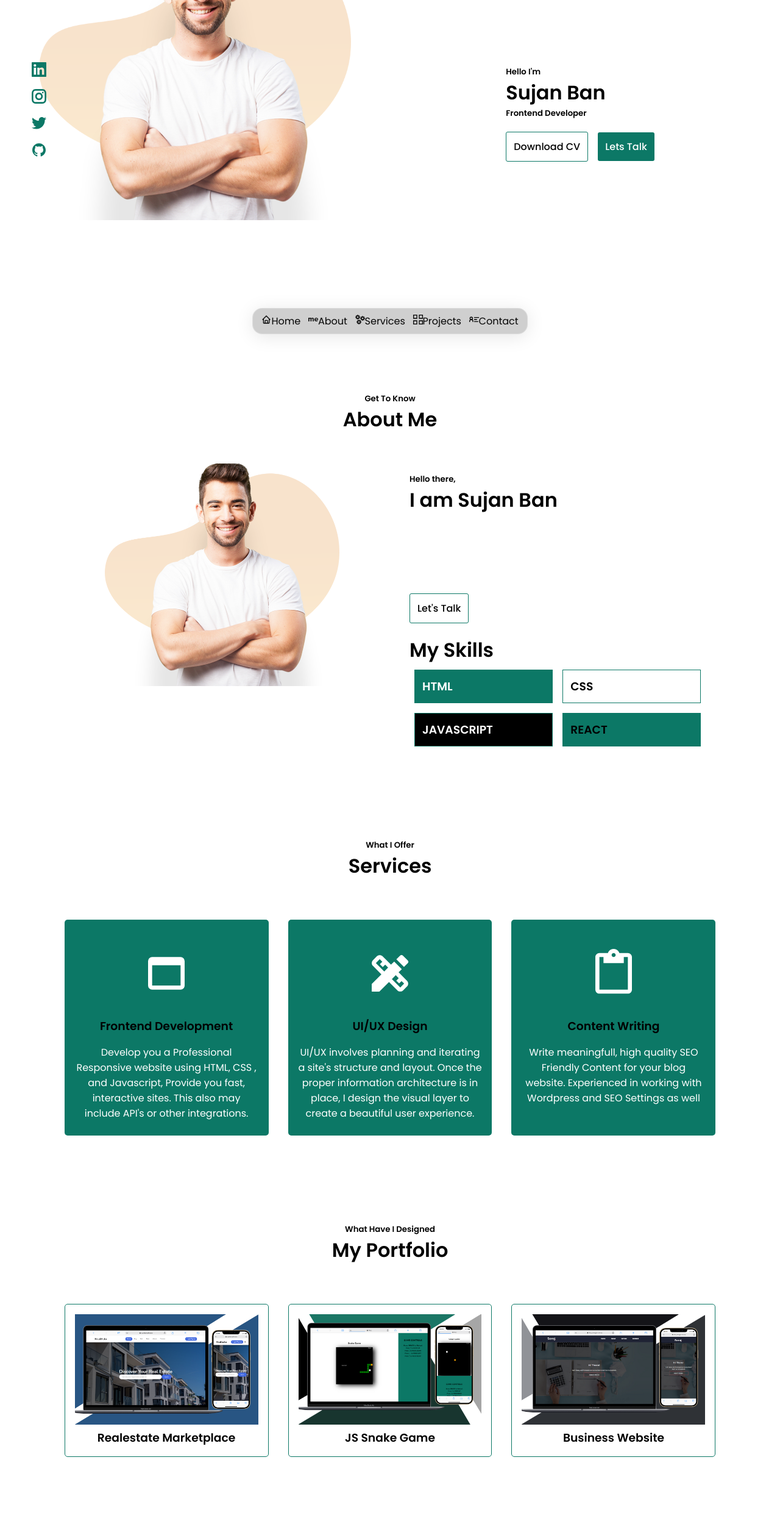
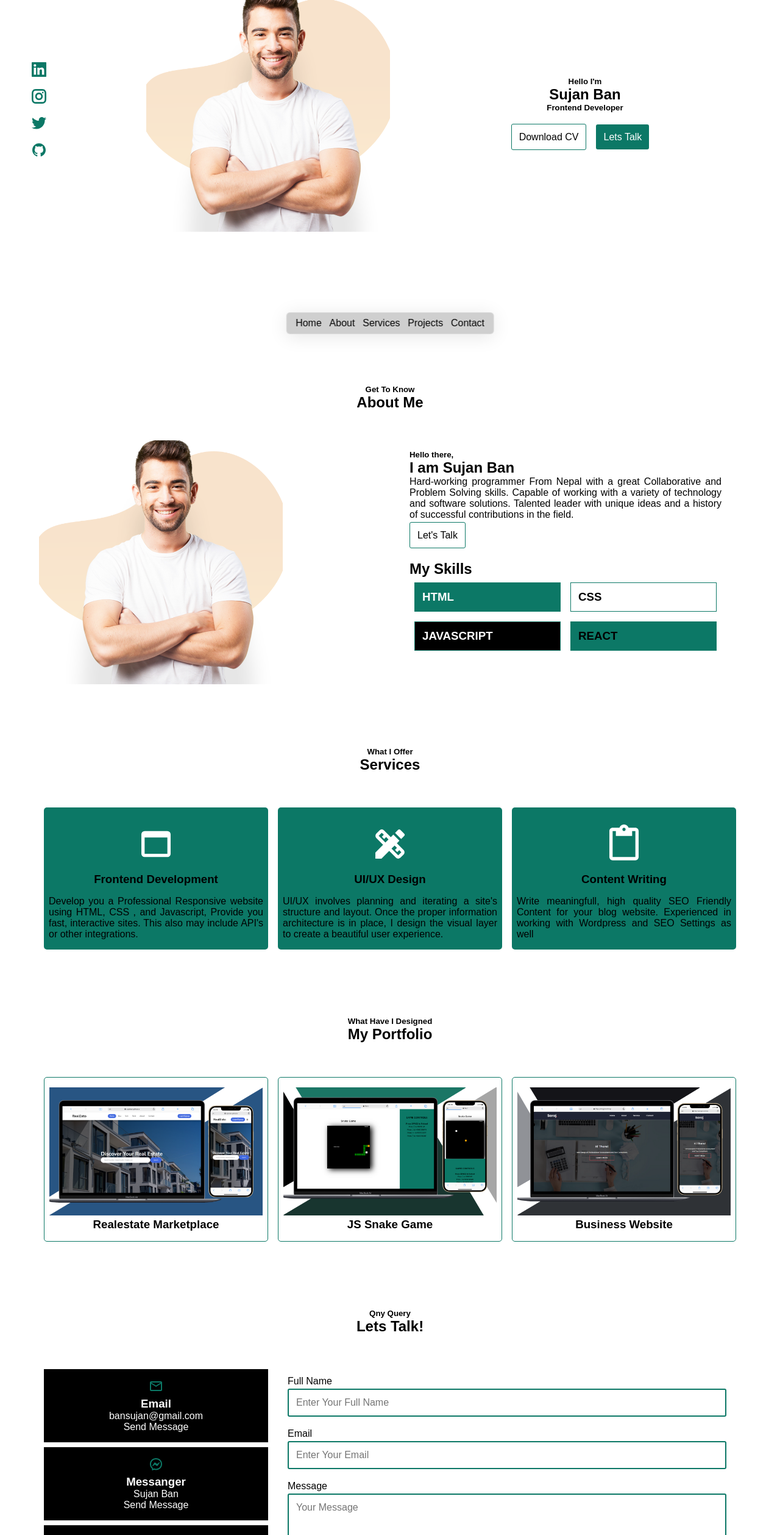
Before and after one commit to Sujanban/personal_portfolio_site, a React (Create React App) app: page / in a window 1280 px wide. Shown: the part 220-2737 px from the top of the page at 61% size. Built offline with nearby package versions, Linux system fonts and the light colour scheme.

Commit message:
First Commit

```diff
--- a/package.json
+++ b/package.json
@@ -3,6 +3,7 @@
   "version": "0.1.0",
   "private": true,
   "dependencies": {
+    "@emailjs/browser": "^3.6.2",
     "@testing-library/jest-dom": "^5.16.4",
     "@testing-library/react": "^13.3.0",
     "@testing-library/user-event": "^13.5.0",
--- a/src/App.css
+++ b/src/App.css
@@ -5,7 +5,27 @@ backdrop-filter: blur(6.7px);
 -webkit-backdrop-filter: blur(6.7px);
 border: 1px solid rgba(255, 255, 255, 0.3); */
 
+/* ::-webkit-scrollbar-thumb {
+  background: rgb(12, 120, 102);
+} */
+::-webkit-scrollbar {
+  width: 15px;
+}
 
+/* Track */
+::-webkit-scrollbar-track {
+  background: #f1f1f1;
+}
+
+/* Handle */
+::-webkit-scrollbar-thumb {
+  background: rgb(12, 120, 102);
+}
+
+/* Handle on hover */
+::-webkit-scrollbar-thumb:hover {
+  background: #555;
+}
 
 @import url('https://fonts.googleapis.com/css2?family=Poppins:wght@300;400;500;600&display=swap');
 
@@ -16,18 +36,20 @@ border: 1px solid rgba(255, 255, 255, 0.3); */
   font-family: 'Poppins', sans-serif;
   list-style-type: none;
   text-decoration: none;
+  scroll-behavior: smooth;
 }
 
 header {
   position: absolute;
   position: fixed;
+  z-index: 999;
   bottom: 2rem;
   left: 50%;
   transform: translate(-50%);
   padding: 0.5rem;
   /* From https://css.glass */
   background: rgba(0, 0, 0, 0.19);
-  border-radius: 16px;
+  border-radius: 6px;
   box-shadow: 0 4px 30px rgba(0, 0, 0, 0.1);
   backdrop-filter: blur(6.7px);
   -webkit-backdrop-filter: blur(6.7px);
@@ -39,6 +61,18 @@ header a {
   margin: 0.15rem;
   color: black;
 }
+.nav a {
+  text-align: center;
+}
+
+header a:hover {
+  padding: 0.25rem;
+  margin: 0.15rem;
+  border-radius: 3px;
+  background-color: rgb(12, 120, 102);
+  color: white;
+  font-weight: 500;
+}
 
 /* hero section */
 .hero {
@@ -49,17 +83,18 @@ header a {
   align-items: center;
 }
 
-.hero_img {
-  /* background-color: rebeccapurple; */
+/* .hero_img {
   height: 100vh;
   width: 100%;
   padding-top: 15%;
+  align-items: center;
+} */
 
-}
-
-.hero_img img {
-  /* height: 90%; */
-  width: 80%;
+.hero img {
+  margin-left: auto;
+  height: 650px;
+  width: 650px;
+  object-fit: cover;
 }
 
 .cta {
@@ -74,6 +109,13 @@ header a {
   color: white;
   font-weight: 500;
 }
+.btn:hover {
+  outline: 1px solid rgb(12, 120, 102);
+  color: black;
+  font-weight: 500;
+  background-color: transparent;
+
+}
 
 .btn-outline {
   padding: 0.75rem;
@@ -84,25 +126,18 @@ header a {
   background-color: transparent;
   font-weight: 500;
 }
+.btn-outline:hover {
+  background-color: rgb(12, 120, 102);
+  color: white;
+}
 
 .hero .hero_info {
-  margin-left: auto;
-  margin-right: auto;
-  text-align: left;
+  /* margin-left: auto;
+  margin-right: auto; */
+  /* text-align: left; */
 }
 
-.nav a {
-  text-align: center;
-}
 
-.nav a:hover {
-  padding: 0.75rem;
-  margin: 1rem;
-  border-radius: 3px;
-  background-color: rgb(12, 120, 102);
-  color: white;
-  font-weight: 500;
-}
 
 
 
@@ -141,8 +176,27 @@ header a {
   display: flex;
   flex-direction: column;
   text-align: center;
+  position: relative;
+}
+.custom-shape-divider-top-1659610185 {
+  position: absolute;
+  top: 0;
+  left: 0;
+  width: 100%;
+  overflow: hidden;
+  line-height: 0;
 }
 
+.custom-shape-divider-top-1659610185 svg {
+  position: relative;
+  display: block;
+  width: calc(100% + 1.3px);
+  height: 133px;
+}
+
+.custom-shape-divider-top-1659610185 .shape-fill {
+  fill: #0C7866;
+}
 .about>h1 {
   padding-bottom: 3rem;
 }
@@ -152,8 +206,14 @@ header a {
   grid-template-columns: 1fr 1fr;
 }
 
-.about .about_main .about_img img {
+/* .about .about_main .about_img img {
   width: 70%;
+} */
+
+.about .about_main img {
+  width: 650px;
+  height: 650px;
+  object-fit: cover;
 }
 
 .about .about_main .about_info {
@@ -163,6 +223,7 @@ header a {
 
 .about .about_main .about_info p {
   margin-bottom: 1rem;
+  text-align: justify;
 }
 
 .about .about_main .about_info .about_skill {
@@ -236,6 +297,9 @@ header a {
   padding-top: 1rem;
   color: white;
 }
+.services .services_items .services_item p {
+  text-align: justify;
+}
 
 .services .services_items .services_item h3 {
   padding-bottom: 1rem;
@@ -270,7 +334,9 @@ header a {
   border-radius: 5px;
   position: relative;
 }
-
+.project .project_items .project_item .project_image{
+  /* position: relative; */
+}
 .project .project_items .project_item img {
   /* height: 300px; */
   width: 100%;
@@ -284,9 +350,12 @@ header a {
   position: absolute;
   top: 0;
   left: 0;
-  width: 92%;
-  height: 77%;
-  margin: 1rem;
+  /* width: 92%;
+  height: 77%; */
+  width: 100%;
+  height: 100%;
+  margin-right: 1rem;
+  margin-right: 1rem;
   /* background-color: rgb(75, 74, 74); */
   background: rgba(0, 0, 0, 0.19);
   box-shadow: 0 4px 30px rgba(0, 0, 0, 0.1);
@@ -344,8 +413,8 @@ header a {
 }
 
 .contact .conatact_info .contact_first .contact_item h3,
-p,
-a {
+.contact .conatact_info .contact_first .contact_item p,
+.contact .conatact_info .contact_first .contact_item a {
   color: white;
 }
 
@@ -363,21 +432,29 @@ a {
   line-height: 1.5rem;
   margin: 1rem;
 }
-
+.contact .conatact_info .contact_second form #submit{
+  width: initial;
+  border: none;
+}
 .contact .conatact_info .contact_second form input,
-textarea {
-  width: 60%;
+.contact .conatact_info .contact_second form textarea {
+  width: 90%;
   padding: 0.75rem;
   font-size: 1rem;
   border: 2px solid rgb(12, 120, 102);
   border-radius: 3px;
 }
 
+
+
+
+
+
 /* footer */
 
 .footer {
   margin: none;
-  background-color: rgb(12, 120, 102);
+  background-color: rgba(0, 0, 0, 0.75);
   color: white;
   /*padding:2rem;*/
   padding: auto 7%;
@@ -457,10 +534,20 @@ textarea {
 }
 
 .footer_newsletter a {
-  color: #A0A2AD;
-  text-decoration: underline;
+  color: white;
 }
-
+.footer_newsletter h2 {
+  margin-bottom: 1rem;
+}
+.footer_newsletter .btn {
+  padding: 0.5rem 0.75rem;
+  margin: 0;
+}
+.footer_newsletter .btn:hover{
+  color: black;
+  background-color: white;
+  font-weight: 800;
+}
 .footer_secondary {
   padding: 1rem 0.5rem;
   display: flex;
@@ -473,17 +560,150 @@ textarea {
   /*align-items: center;*/
   text-align: center;
 }
-
-.footer_secondary p i {
+.footer_secondary p i{
+  color: red;
+  margin-top: 1px;
+  font-size: 1.25rem;
+}
+.footer_secondary p a {
   cursor: pointer;
+  font-size: 1.5rem;
   padding: 0.5rem;
   margin: 0.5rem;
-  border-radius: 50%;
-  background-color: white;
-  color: black;
+  color: rgb(255, 255, 255);
 }
 
-.footer_secondary p i:hover {
-  color: white;
-  background-color: black;
+.footer_secondary p a:hover {
+  color: rgb(12, 120, 102);
 }
+
+
+
+
+
+
+
+
+
+
+
+
+
+
+
+
+
+
+
+
+
+
+
+@media (max-width: 1280px){
+  .hero img {
+    height: 400px;
+    width: 400px;
+  }
+  /*  */
+  .about {
+    padding: 4% 5%;
+  }
+  .about .about_main img {
+    width: 400px;
+    height: 400px;
+  }
+  /*  */
+  .services {
+    padding: 4% 5%;
+  }
+  .services .services_items .services_item {
+    margin: 0.5rem;
+    padding: 1rem 0.5rem;
+  }
+  .services .services_items .services_item h1 {
+    font-size: 4rem;
+    padding-top: 0.75rem;
+    color: white;
+  }
+  /*  */
+  .project {
+    padding: 4% 5%;
+  }
+  .project .project_items .project_item {
+    margin: 0.5rem;
+    padding: 1rem 0.5rem;
+  }
+
+  /*  */
+  .contact {
+    padding: 4% 5%;
+  }
+  .contact .conatact_info .contact_first .contact_item {
+    margin: 0.5rem;
+    padding: 1rem 0.5rem;
+  }
+  .contact .conatact_info .contact_second {
+    padding: 0rem 0.5rem;
+  }
+  .contact .conatact_info .contact_second form input,
+  .contact .conatact_info .contact_second form textarea {
+    width: 100%;
+  }
+
+
+
+
+}
+@media (max-width: 768px){
+  .hero{
+    display: block!important;
+      /* padding-top: 150px; */
+      padding-top: 15vh;
+  }
+  .hero .hero_info{
+    padding-top: 1rem;
+  }
+
+
+  /*  */
+  .about_main{
+    display: block!important;
+  }
+
+
+  /*  */
+  .services .services_items{
+    display: block!important;
+  }
+  /*  */
+  .project .project_items{
+    display: block!important;
+  }
+
+  /*  */
+  .contact .conatact_info{
+    display: block!important;
+  }
+}
+@media (max-width: 420px){
+  header {
+    padding: 0.25rem;
+  }
+
+  header a {
+    padding: 0rem;
+    margin: 0.10rem;
+  }
+  .hero img {
+    height: 300px;
+    width: 300px;
+  }
+  /*  */
+  .about {
+    padding: 4% 5%;
+  }
+  .about .about_main img {
+    width: 300px;
+    height: 300px;
+  }
+}
--- a/src/Components/About.js
+++ b/src/Components/About.js
@@ -3,20 +3,18 @@ import profile from '../Images/hero.png'
 
 export default function About() {
   return (
-    <div className='about'>
+    <section id='about' className='about'>
       <h5>Get To Know</h5>
       <h1>About Me</h1>
       <div className='about_main'>
-        <div className='about_img'>
-          <img src={profile} alt="profile"></img>
-        </div>
+        <img src={profile} alt="profile"></img>
         <div className='about_info'>
           <h5>Hello there,</h5>
           <h1>I am Sujan Ban</h1>
           <p>Hard-working programmer From Nepal with a great Collaborative and Problem Solving skills.
             Capable of working with a variety of technology and software solutions. Talented
             leader with unique ideas and a history of successful contributions in the field.</p>
-          <a href='' className='btn-outline'>Let's Talk</a>
+          <a href='#contact' className='btn-outline'>Let's Talk</a>
           <div className='about_skill'>
             <h1>My Skills</h1>
             <div className='items'>
@@ -36,6 +34,6 @@ export default function About() {
           </div>
         </div>
       </div>
-    </div>
+    </section>
   )
 }
--- a/src/Components/Contact.js
+++ b/src/Components/Contact.js
@@ -1,11 +1,28 @@
 import React from 'react'
 import { MdOutlineMail } from 'react-icons/md'
 import { RiMessengerLine, RiWhatsappLine } from 'react-icons/ri'
+import { useRef } from 'react';
+import emailjs from '@emailjs/browser';
 
 
 export default function Contact() {
+
+  // emailjs
+  const form = useRef();
+
+  const sendEmail = (e) => {
+    e.preventDefault();
+
+    emailjs.sendForm('service_2cj6jav', 'template_09yq072', form.current, 'n7Rl6tWh3bXIJBQLY')
+      .then((result) => {
+          console.log(result.text);
+      }, (error) => {
+          console.log(error.text);
+      });
+  };
+  // emailjs
   return (
-    <div className='contact'>
+    <section id='contact' className='contact'>
       <h5>Qny Query</h5>
       <h1>Lets Talk!</h1>
       <div className='conatact_info'>
@@ -15,41 +32,41 @@ export default function Contact() {
             <h3>Email</h3>
             <p>bansujan@gmail.com
             </p>
-            <a href=''>Send Message</a>
+            <a href='mailto: bansujan@gmail.com'>Send Message</a>
           </div>
           <div className='contact_item'>
             <h1><RiMessengerLine /></h1>
-            <h3>Email</h3>
-            <p>bansujan@gmail.com
+            <h3>Messanger</h3>
+            <p>Sujan Ban
             </p>
-            <a href=''>Send Message</a>
+            <a href='https://www.facebook.com/profile.php?id=100008615196537'>Send Message</a>
           </div>
           <div className='contact_item'>
             <h1><RiWhatsappLine /></h1>
-            <h3>Email</h3>
-            <p>bansujan@gmail.com
+            <h3>WhatsApp</h3>
+            <p>(977) 9823421386
             </p>
-            <a href=''>Send Message</a>
+            <a href='mailto: bansujan@gmail.com'>Send Message</a>
           </div>
         </div>
         <div className='contact_second'>
-          <form>
+          <form ref={form} onSubmit={sendEmail}>
             <div>
               <label>Full Name</label><br />
-              <input type='text' placeholder='Enter Your Full Name' />
+              <input type='text' name='name' placeholder='Enter Your Full Name' />
             </div>
             <div>
               <label>Email</label><br />
-              <input type='text' placeholder='Enter Your Email' />
+              <input type='text' name='email' placeholder='Enter Your Email' />
             </div>
             <div>
               <label>Message</label><br />
-              <textarea rows='8' placeholder='Your Message'></textarea>
+              <textarea rows='8' name='message' placeholder='Your Message'></textarea>
             </div>
-            <a type='submit' name='submit' className='btn' > Submit</a>
+            <input type='submit' name='submit' className='btn' id='submit'/>
           </form>
         </div>
       </div>
-    </div>
+    </section>
   )
 }
--- a/src/Components/Footer.js
+++ b/src/Components/Footer.js
@@ -1,47 +1,49 @@
 import React from 'react'
+import { GrLinkedin,GrInstagram,GrTwitter,GrGithub } from "react-icons/gr";
+import { AiFillHeart } from "react-icons/ai";
 
 export default function Footer() {
   return (
     <footer className="footer">
         <div className="footer_main">
             <div className="footer_info">
-                <h2>Realesto</h2>
+                <h2>Sujan Ban</h2>
                 <p>Sundarharaincha-5 Morang, Nepal 56705</p>
-                <p>Admin@realesto.com</p>
-                <a href="tel-phone"><i className="fa fa-phone"></i> (+977) 9824386853</a>
+                <p>bansujan@gmail.com</p>
+                <a href="tel-phone"><i className="fa fa-phone"></i> (+977) 9823421386</a>
             </div>
             <div className="footer_link">
                 <h2>Links</h2>
                 <div className="link_column">
                     <div>
-                        <a href="">Home</a>
-                        <a href="">Buy</a>
-                        <a href="">Sell</a>
-                        <a href="">Rent</a>
+                        <a href="/">Home</a>
+                        <a href="#about">About</a>
+                        <a href="#services">Services</a>
                     </div>
                     <div>
-                        <a href="">About Us</a>
-                        <a href="">Contact Us</a>
-                        <a href="">Privacy Policy</a>
-                        <a href="">Terms and Conditions</a>
+                        <a href="#projects">Projects</a>
+                        <a href="#contact">Contact</a>
                     </div>
                 </div>
             </div>
             <div className="footer_newsletter">
-                <h2>Subcribe to Our Newsletter</h2>
-                <label for="email">
-                    <input type="email" name="email" className="email"
-                        placeholder="Enter your e-mail"/><i><button type="submit">Subscribe</button></i>
-                </label>
-                <div>
+                <h5>Find me Fiverr</h5>
+                <h2>Hire Me As Freelancer</h2>
+                <a href='https://www.fiverr.com/sujan_ban' className='btn'>Visit</a>
+                {/* <div>
                     <input type="checkbox" name="checkbox" className="term"/> I have read and agree to the <a
                         href="policy.html">Privacy Policy</a>
-                </div>
+                </div> */}
             </div>
         </div>
         <div className="footer_secondary">
-            <p>Realesto &copy 2022. All right reserved.</p>
-            <p><i className="fa fa-twitter"></i><i className="fa fa-instagram"></i><i className="fa fa-linkedin"></i></p>
+            <p>Developed with <i><AiFillHeart/></i> by Sujan Ban.</p>
+            <p>
+                <a href='https://www.linkedin.com/in/sujan-ban'><GrLinkedin/></a>
+                <a href='https://www.instagram.com/sujanban1/'><GrInstagram/></a>
+                <a href='https://twitter.com/ban_sujan'><GrTwitter/></a>
+                <a href='https://github.com/Sujanban'><GrGithub/></a>
+            </p>
         </div>
     </footer>
   )
--- a/src/Components/Header.js
+++ b/src/Components/Header.js
@@ -1,8 +1,4 @@
 import React from 'react';
-import { BiHome } from 'react-icons/bi';
-import { SiAboutdotme } from 'react-icons/si';
-import { GrServices, GrProjects, GrContactInfo } from "react-icons/gr";
-// import { IconContext } from "react-icons";
 
 
 export default function Header() {
@@ -10,11 +6,17 @@ export default function Header() {
         // <IconContext.Provider value={{ color: "rgb(12, 120, 102)", size: '1.5rem' }}>
             <header>
                 <nav className="navbar">
-                    <a href="#hero"><BiHome />Home</a>
+                    {/* <a href="#"><BiHome />Home</a>
                     <a href="#about"><SiAboutdotme />About</a>
-                    <a href="sell.html"><GrServices />Services</a>
-                    <a href="rent.html"><GrProjects />Projects</a>
-                    <a href="contact.html"><GrContactInfo />Contact</a>
+                    <a href="#services"><GrServices />Services</a>
+                    <a href="#projects"><GrProjects />Projects</a>
+                    <a href="#contact"><GrContactInfo />Contact</a> */}
+
+                    <a href="/">Home</a>
+                    <a href="#about">About</a>
+                    <a href="#services">Services</a>
+                    <a href="#projects">Projects</a>
+                    <a href="#contact">Contact</a>
                 </nav>
             </header>
         // </IconContext.Provider>
--- a/src/Components/Hero.js
+++ b/src/Components/Hero.js
@@ -5,12 +5,12 @@ import cv from '../Images/CV.pdf';
 
 export default function Hero() {
   return (
-    <div className='hero'>
-      <div className='hero_img'>
+    <section id='/'  className='hero'>
+      {/* <div className='hero_img'> */}
         {/* <img src={profile}></img> */}
         <img src={hero} alt="profile"></img>
 
-      </div>
+      {/* </div> */}
 
       <div className='hero_info'>
         <h5>Hello I'm</h5>
@@ -18,9 +18,9 @@ export default function Hero() {
         <h5>Frontend Developer</h5>
         <div className='cta'>
           <a href={cv} download className='btn-outline'>Download CV</a>
-          <a href='' className='btn'>Lets Talk</a>
+          <a href='#contact' className='btn'>Lets Talk</a>
         </div>
       </div>
-    </div>
+    </section>
   )
 }
--- a/src/Components/Projects.js
+++ b/src/Components/Projects.js
@@ -8,35 +8,38 @@ import project3 from '../Images/project3.png'
 
 export default function Projects() {
   return (
-    <div className='project'>
+    <section id='projects'  className='project'>
       <h5>What Have I Designed</h5>
       <h1>My Portfolio</h1>
       <div className='project_items'>
         <div className='project_item'>
-          <img src={project1}></img>
+          <div className='project_image'>
+          <img src={project1} alt='Realestate Marketplace'></img>
+          </div>
+
           <h3>Realestate Marketplace</h3>
           <p>
-            <a href=''><GrGithub/></a>
-            <a href=''><BsGlobe/></a>
+            <a href='https://github.com/Sujanban/realestate-marketplace'><GrGithub/></a>
+            <a href='https://sujanban.github.io/realestate-marketplace/'><BsGlobe/></a>
           </p>
         </div>
         <div className='project_item'>
-          <img src={project2}></img>
+          <img src={project2} alt='JS Snake Game'></img>
           <h3>JS Snake Game</h3>
           <p>
-          <a href=''><GrGithub/></a>
-            <a href=''><BsGlobe/></a>
+          <a href='https://github.com/Sujanban/js-snake-game'><GrGithub/></a>
+            <a href='https://sujanban.github.io/js-snake-game/'><BsGlobe/></a>
           </p>
         </div>
         <div className='project_item'>
-          <img src={project3}></img>
+          <img src={project3} alt='Business Website'></img>
           <h3>Business Website</h3>
           <p>
-          <a href=''><GrGithub/></a>
-            <a href=''><BsGlobe/></a>
+          <a href='https://github.com/Sujanban/portfolio-site-saroj-giri'><GrGithub/></a>
+            <a href='http://sarojgiri.com.np/'><BsGlobe/></a>
           </p>
         </div>
       </div>
-    </div>
+    </section>
   )
 }
--- a/src/Components/Services.js
+++ b/src/Components/Services.js
@@ -1,12 +1,10 @@
 import React from 'react'
 import {MdWebAsset,MdDesignServices,MdContentPaste} from "react-icons/md"
-import {GrArticle} from "react-icons/gr"
-
 
 
 export default function Services() {
   return (
-    <div className='services'>
+    <section id='services'  className='services'>
       <h5>What I Offer</h5>
       <h1>Services</h1>
       <div className='services_items'>
@@ -29,6 +27,6 @@ export default function Services() {
           </p>
         </div>
       </div>
-    </div>
+    </section>
   )
 }
```
Also changed, not shown: 1 other file (tests, documents, lock files or other folders).
